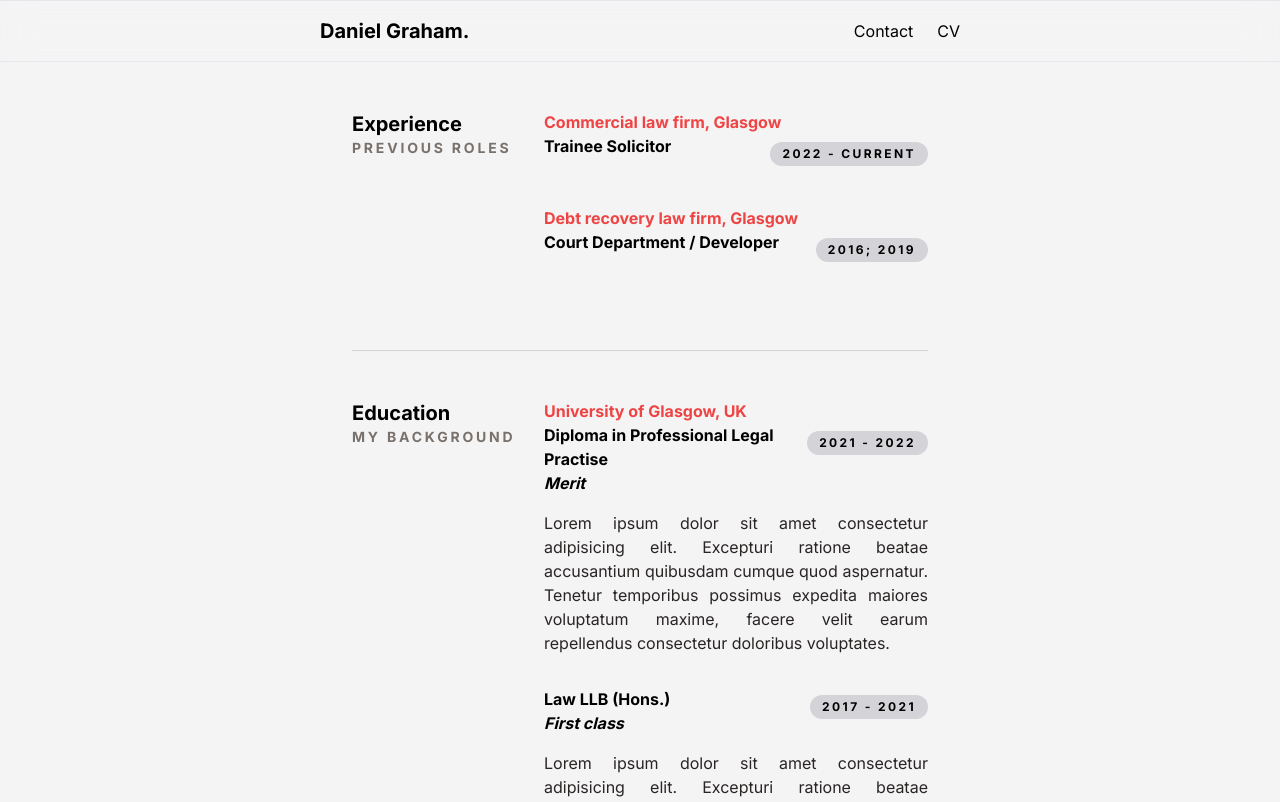
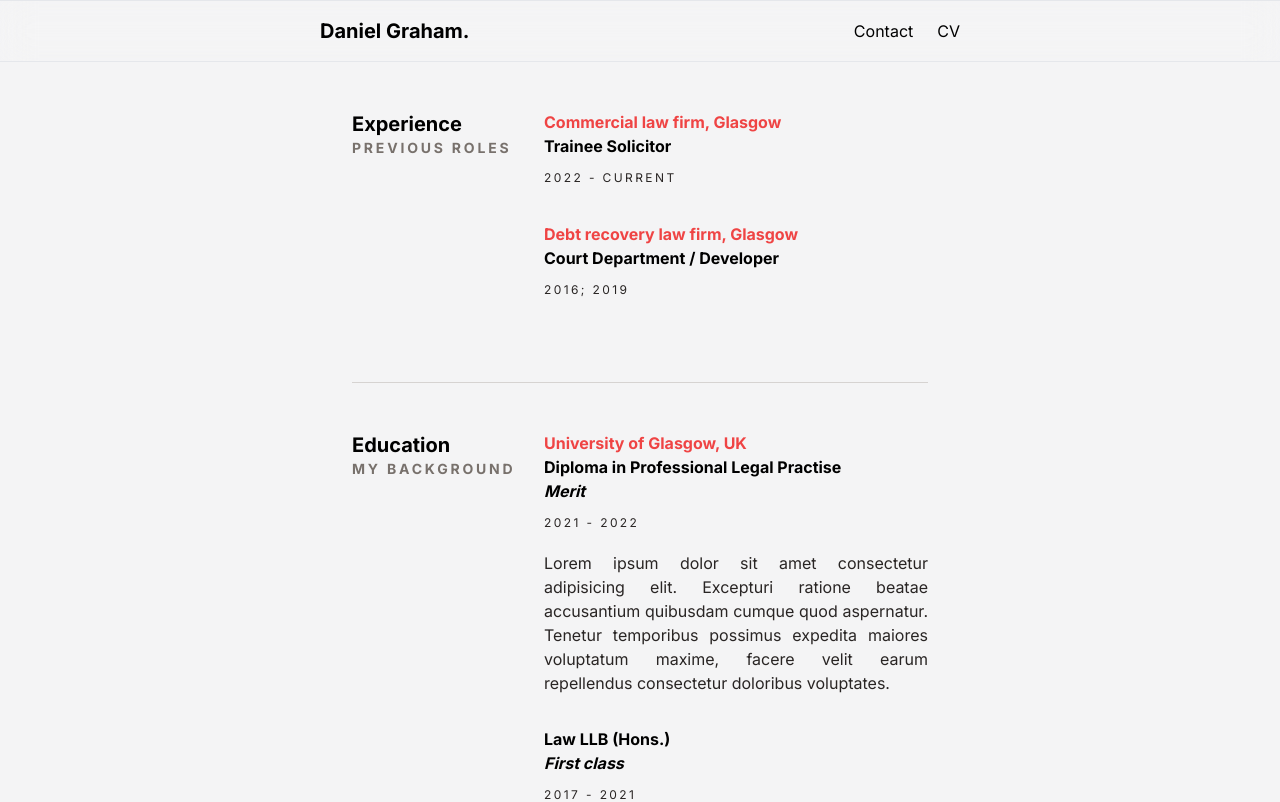
Before and after one commit to dangraham99/portfolio-2024, a Next.js app: page /cv in a window 1280 px wide. Shown: the top 802 px of the page. Built offline with nearby package versions, Linux system fonts and the light colour scheme.

Commit message:
change to period design

```diff
--- a/src/components/cv/CVEntry.jsx
+++ b/src/components/cv/CVEntry.jsx
@@ -5,9 +5,9 @@ function CvEntry(props) {
         <div className=''>
             <h2 className='font-semibold text-red-500 dark:text-red-400'>{props.institution}</h2>
             <div className='mb-8'>
-                <div class="flex xl:justify-between xl:flex-row flex-col mb-4">
+                <div class="flex-col mb-4">
                     <h2 className='font-semibold'>{props.title}<br></br><i>{props.result}</i></h2>
-                    <div className="my-2 flex items-center bg-zinc-300 dark:bg-zinc-800 px-3 text-sm shrink-0 rounded-3xl h-6 w-fit"><span className='uppercase font-semibold text-xs tracking-[.2em] '>{props.period}</span></div>
+                    <div className="my-2 flex items-center text-stone-800 dark:text-stone-400 text-sm shrink-0 rounded-3xl h-6 w-fit"><span className='uppercase  text-xs tracking-[.2em] '>{props.period}</span></div>
                 </div>
                 <div className='text-justify text-stone-800 dark:text-stone-400'>
                     {props.description}
```
